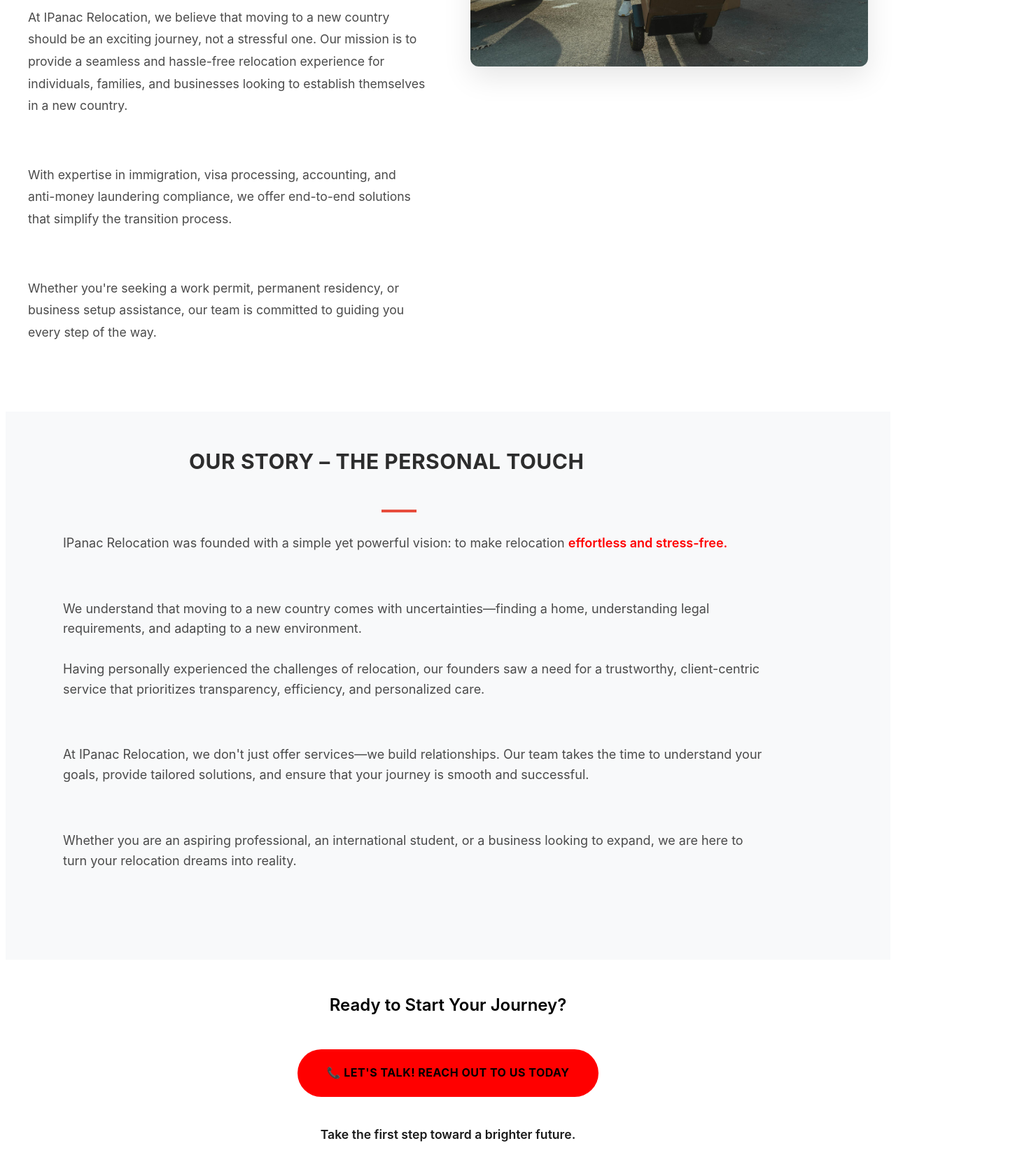
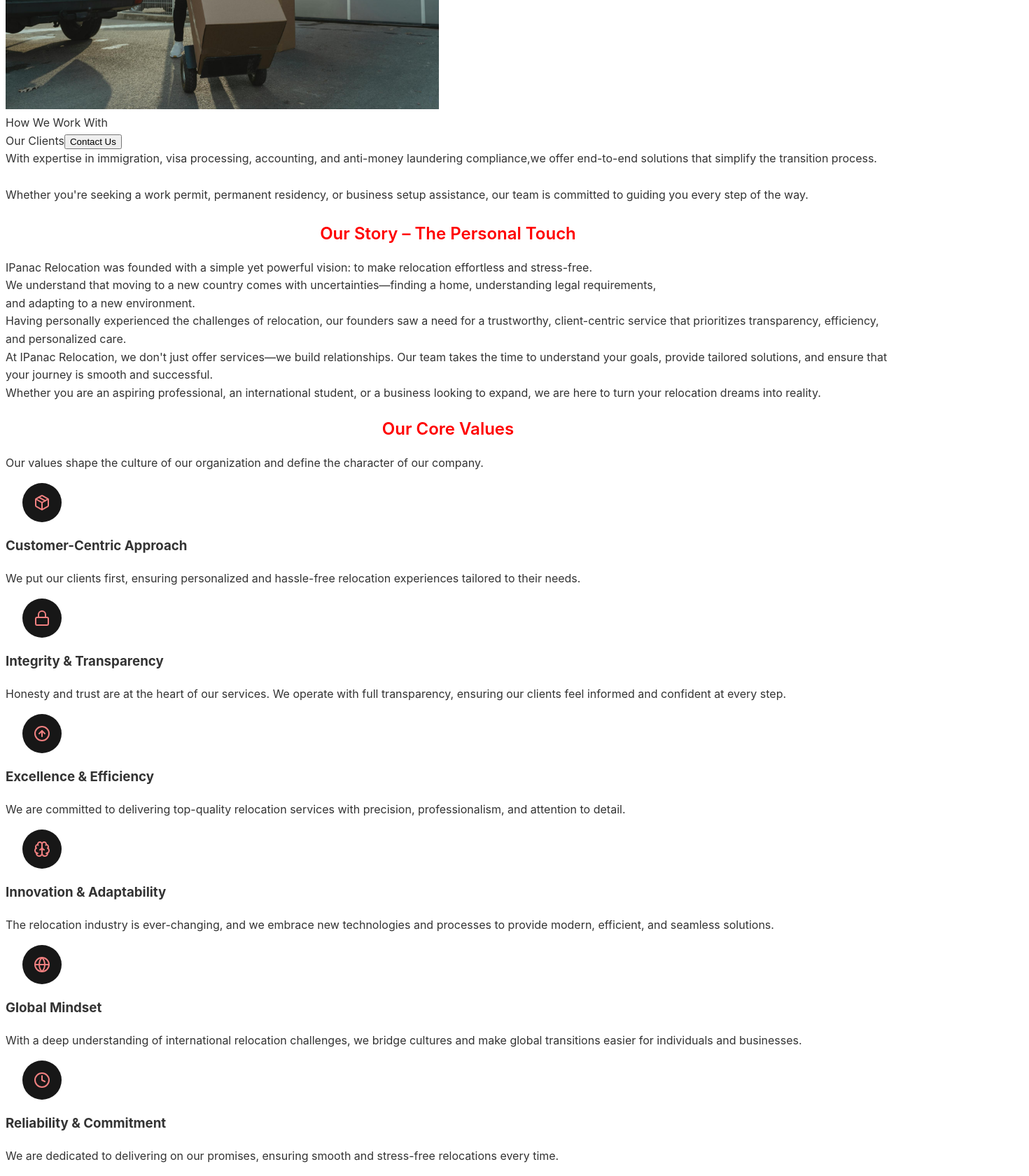
Before and after one commit to Mir-pes/ipanac-1, a React (Vite) app: page /about in a window 1280 px wide. Shown: the part 573-2253 px from the top of the page at 70% size, 1470 px wide, since content can reach past the window. Before the commit the page ends 2226 px from the top, so only its background shows below. Built offline with nearby package versions, Linux system fonts and the light colour scheme.

Commit message:
Update about.jsx

```diff
--- a/src/about.jsx
+++ b/src/about.jsx
@@ -1,84 +1,137 @@
 import React from 'react';
 import './about.css';
 import aboutimg from "./assets/about.png";
+import { Globe, Lock, Package, Shield, Brain, ArrowUpCircle , HandshakeIcon, Clock } from "lucide-react";
 
 function About() {
   return (
+    <div className="about-page">
+        <div className="about">
+          <h3 className="statement-heading">
+            About IPANAC
+          </h3>
 
-    <div className="about-page">
+          <div className="start-content">
+            At IPanac Relocation, we believe that moving to a new country should be an exciting journey, not a stressful one.
+            <br></br>
+            Our mission is to provide a seamless and hassle-free relocation experience for individuals, families, and businesses looking to establish themselves in a new country.
 
-      {/* <section className="hero">
-        <div className="container">
-            <header className="head">
-          <h1>About Us</h1>
-          </header>
-          <p className="para">Making your relocation journey seamless and stress-free</p>
-        </div>
-      </section> */}
-
-      <section className="about-section">
-        <div className="about-grid">
-          <div className="about-content">
-            <header className="head">
-              <h2>Who We Are</h2>
-            </header>
-            <div className="Location">
-              <p className="para"><b>Making your relocation journey seamless and stress-free</b></p>
-              <br></br>
-              <p>At IPanac Relocation, we believe that moving to a new country should be an exciting journey, not a stressful one. Our mission is to provide a seamless and hassle-free relocation experience for individuals,
-                families, and businesses looking to establish themselves in a new country.</p><br></br>
-              <p>With expertise in immigration, visa processing, accounting, and anti-money laundering compliance, we offer end-to-end solutions that simplify the transition process.</p>
-              <br></br>
-              <p>Whether you're seeking a work permit, permanent residency, or business setup assistance,
-                our team is committed to guiding you every step of the way.</p>
+            <div className="image-container">
+              <img src={aboutimg} className="image"/>
             </div>
           </div>
 
-          <div className="about-image">
-            <img src={aboutimg} alt="Our team helping clients with relocation" />
+        <div className="Work-container">
+          <div className="Work">
+            How We Work With <br></br>Our Clients
+
+
+            <button className="contact">Contact Us</button>
+          </div>
+          </div>
+
+
+        <div className="Clients">
+          <div className="Client-content">
+            <span>
+            With expertise in immigration, visa processing, accounting, and anti-money laundering compliance,
+            <span className="end-end">we offer end-to-end solutions that simplify the transition process. </span>
+              <br></br>
+              <br></br>
+            Whether you're seeking a work permit, permanent residency, or business setup assistance, our team is <span className="end-end1">committed to guiding you every step of the way.</span>
+
+           </span>
           </div>
         </div>
-      </section>
 
-      <section className="story-section">
-        <div className="container2">
+        <div className="story-container">
+          <h3 className="statement-heading">
+            Our Story – The Personal Touch
+          </h3>
           <div className="story-content">
-            <header className="head1">
-              <h2>Our Story – The Personal Touch</h2>
-            </header>
-            <div className="Story">
-              <p>IPanac Relocation was founded with a simple yet powerful vision: to make relocation <b style={{ color: "red" }}>effortless and stress-free.</b></p>
-              <br></br>
-              <p>We understand that moving to a new country comes with uncertainties—finding a home, understanding legal requirements, and adapting to a new environment.
-                <br></br><br></br>
-                Having personally experienced the challenges of relocation, our founders saw a need for a trustworthy, client-centric service that prioritizes transparency, efficiency, and personalized care.</p><br></br>
-              <p>At IPanac Relocation, we don't just offer services—we build relationships. Our team takes the time to understand your goals, provide tailored solutions, and ensure that your journey is smooth and successful.</p>
-              <br></br>
-              <p>Whether you are an aspiring professional, an international student, or a business looking to expand, we are here to turn your relocation dreams into reality.</p>
-              <br></br>
+            IPanac Relocation was founded with a simple yet powerful vision: to make relocation effortless and stress-free.
+            <br></br>
+            We understand that moving to a new country comes with uncertainties—finding a home, understanding legal requirements,
+            <br></br>
+            and adapting to a new environment.
+            <br></br>
+
+            Having personally experienced the challenges of relocation, our founders saw a
+            need for a trustworthy, client-centric service that prioritizes transparency, efficiency, and personalized care.
+            <br></br>
+            At IPanac Relocation, we don't just offer services—we build relationships. Our team takes the time to understand your goals, provide tailored solutions, and ensure that your journey is smooth and successful.
+            <br></br>
+            Whether you are an aspiring professional, an international student, or a business looking to expand, we are here to turn your relocation dreams into reality.
+          </div>
+        </div>
+
+        {/* Core Values section added after the story content */}
+        <div className="our-core-values">
+
+          <h2 className="statement-heading">Our Core Values</h2>
+
+          <p className="values-subtitle">Our values shape the culture of our organization and define the character of our company.</p>
+
+          <div className="values-grid">
+            {/* Row 1 */}
+            <div className="value-card">
+              <div className="icon-container">
+                <Package className="value-icon"/>
+              </div>
+              <h3>Customer-Centric Approach</h3>
+              <p>We put our clients first, ensuring personalized and hassle-free relocation experiences tailored to their needs.</p>
+            </div>
+
+            {/* Integrity & Transparency */}
+            <div className="value-card">
+              <div className="icon-container">
+              <Lock className="value-icon" />
+              </div>
+              <h3>Integrity & Transparency</h3>
+              <p>Honesty and trust are at the heart of our services. We operate with full transparency, ensuring our clients feel informed and confident at every step.</p>
+            </div>
+
+            {/* Excellence & Efficiency */}
+            <div className="value-card">
+              <div className="icon-container">
+              <ArrowUpCircle className="value-icon" />
+              </div>
+              <h3>Excellence & Efficiency</h3>
+              <p>We are committed to delivering top-quality relocation services with precision, professionalism, and attention to detail.</p>
+            </div>
+
+            {/* Row 2 */}
+            {/* Innovation & Adaptability */}
+            <div className="value-card">
+              <div className="icon-container">
+              <Brain className="value-icon" />
+              </div>
+              <h3>Innovation & Adaptability</h3>
+              <p>The relocation industry is ever-changing, and we embrace new technologies and processes to provide modern, efficient, and seamless solutions.</p>
+            </div>
+
+            {/* Global Mindset */}
+            <div className="value-card">
+              <div className="icon-container">
+              <Globe className="value-icon" />
+              </div>
+              <h3>Global Mindset</h3>
+              <p>With a deep understanding of international relocation challenges, we bridge cultures and make global transitions easier for individuals and businesses.</p>
+            </div>
+
+            {/* Reliability & Commitment */}
+            <div className="value-card">
+              <div className="icon-container">
+              <Clock className="value-icon" />
+              </div>
+              <h3>Reliability & Commitment</h3>
+              <p>We are dedicated to delivering on our promises, ensuring smooth and stress-free relocations every time.</p>
             </div>
           </div>
         </div>
-      </section>
-      <br></br>
 
-      <section className="cta-section">
-        <div className="container3">
-          <h1><b>Ready to Start Your Journey?</b></h1>
-          <div className="button-content">
-            <div className="cta-button">📞 Let's talk! Reach out to us today</div>
-          </div>
-          <p className="cta-subtext"><b>Take the first step toward a brighter future.</b></p>
-        </div>
-      </section>
-
-
-
-
+      </div>
     </div>
-
-
-
   );
 }
 
```
